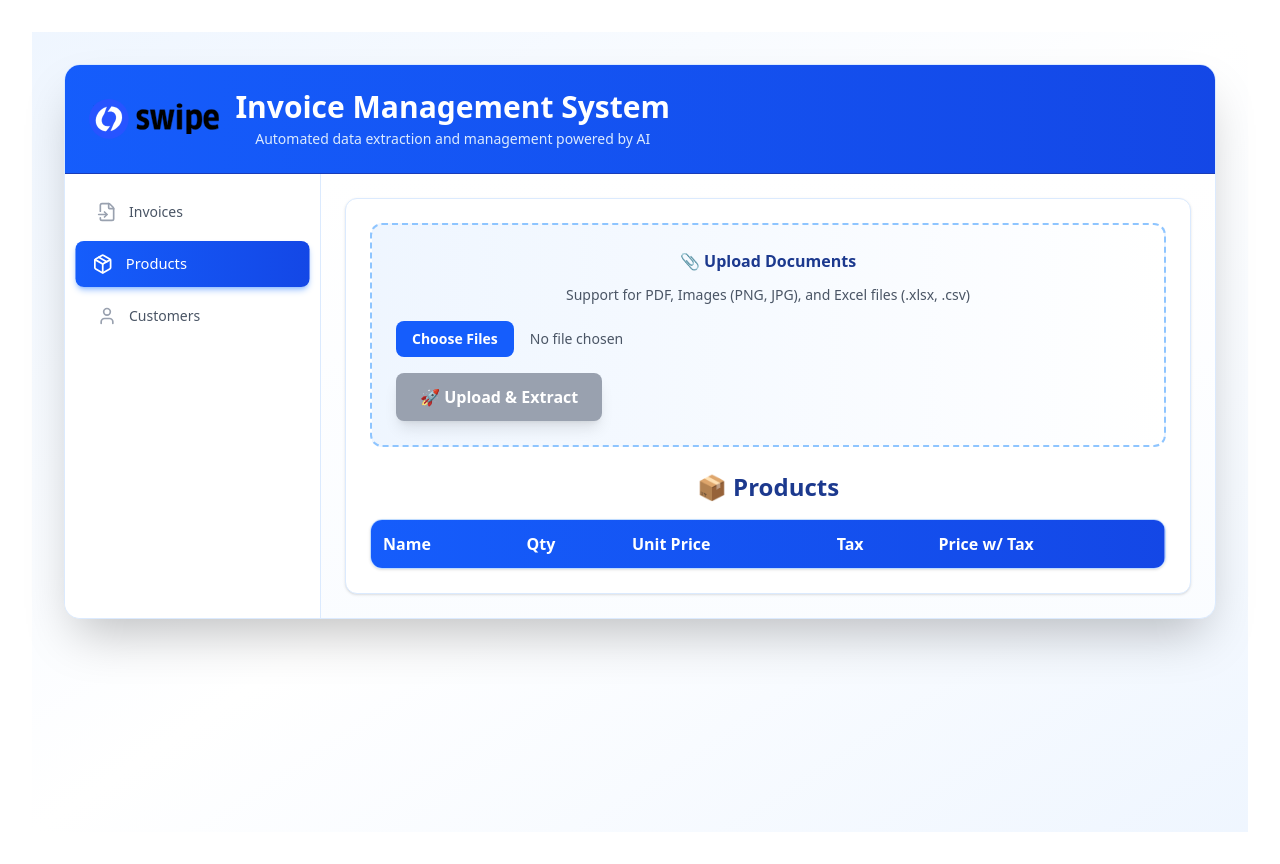
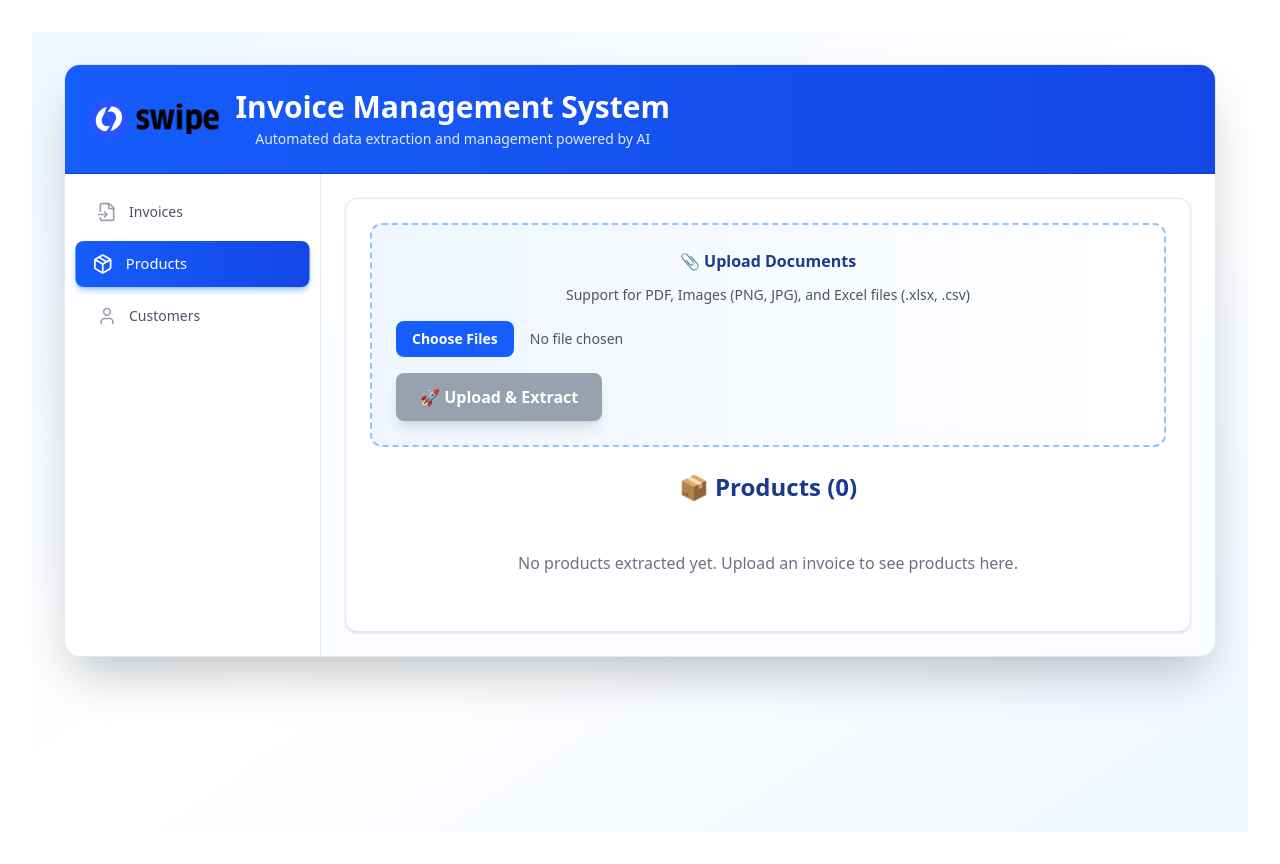
Before and after one commit to Tharunchanda/Automated-Data-Extraction-and-Invoice-Management, a React (Vite) app in the folder Frontend/: page / in a window 1280 px wide. Both pictures are taken after a click on the button "Products". Built offline with nearby package versions, Linux system fonts and the light colour scheme.

Commit message:
Add console logging to debug Products and Customers tabs update issue

```diff
--- a/Frontend/src/components/Customers.jsx
+++ b/Frontend/src/components/Customers.jsx
@@ -7,6 +7,8 @@ export default function Customers() {
   const customers = useSelector(s=>s.customers.list);
   const dispatch = useDispatch();
 
+  console.log('👥 Customers component render:', customers?.length || 0, 'customers');
+
   const onNameChange = (id, name) => {
     dispatch(updateCustomer({ id, changes: { name } }));
     dispatch(updateCustomerNameInInvoices({ customerId: id, name }));
@@ -14,7 +16,12 @@ export default function Customers() {
 
   return (
     <div className="space-y-4">
-      <h2 className="text-2xl font-bold text-blue-900">👥 Customers</h2>
+      <h2 className="text-2xl font-bold text-blue-900">👥 Customers ({customers.length})</h2>
+      {customers.length === 0 ? (
+        <div className="text-center py-8 text-gray-500">
+          No customers extracted yet. Upload an invoice to see customers here.
+        </div>
+      ) : (
       <div className="overflow-auto rounded-xl border border-blue-200 shadow-sm">
         <table className="w-full table-auto">
           <thead className="bg-gradient-to-r from-blue-600 to-blue-700 text-white">
@@ -41,6 +48,7 @@ export default function Customers() {
           </tbody>
         </table>
       </div>
+      )}
     </div>
   );
 }
--- a/Frontend/src/components/Products.jsx
+++ b/Frontend/src/components/Products.jsx
@@ -7,6 +7,8 @@ export default function Products() {
   const products = useSelector(s=>s.products.list);
   const dispatch = useDispatch();
 
+  console.log('📦 Products component render:', products?.length || 0, 'products');
+
   const onNameChange = (id, name) => {
     dispatch(updateProduct({ id, changes: { name } }));
     dispatch(updateProductNameInInvoices({ productId: id, name }));
@@ -14,7 +16,12 @@ export default function Products() {
 
   return (
     <div className="space-y-4">
-      <h2 className="text-2xl font-bold text-blue-900">📦 Products</h2>
+      <h2 className="text-2xl font-bold text-blue-900">📦 Products ({products.length})</h2>
+      {products.length === 0 ? (
+        <div className="text-center py-8 text-gray-500">
+          No products extracted yet. Upload an invoice to see products here.
+        </div>
+      ) : (
       <div className="overflow-auto rounded-xl border border-blue-200 shadow-sm">
         <table className="w-full table-auto">
           <thead className="bg-gradient-to-r from-blue-600 to-blue-700 text-white">
@@ -45,6 +52,7 @@ export default function Products() {
           </tbody>
         </table>
       </div>
+      )}
     </div>
   );
 }
--- a/Frontend/src/components/Upload.jsx
+++ b/Frontend/src/components/Upload.jsx
@@ -106,6 +106,12 @@ export default function Upload() {
                     : f
                 ));
 
+                console.log('📦 fileComplete event:', {
+                  invoices: data.invoices?.length || 0,
+                  products: data.products?.length || 0,
+                  customers: data.customers?.length || 0
+                });
+
                 // Add data incrementally
                 if (data.invoices?.length) dispatch(addInvoices(data.invoices));
                 if (data.products?.length) dispatch(addProducts(data.products));
@@ -123,6 +129,14 @@ export default function Upload() {
 
               case 'complete':
                 setStatus(`✅ All files processed successfully!`);
+
+                console.log('✨ complete event:', {
+                  invoices: data.invoices?.length || 0,
+                  products: data.products?.length || 0,
+                  customers: data.customers?.length || 0
+                });
+                console.log('Products data:', data.products);
+                console.log('Customers data:', data.customers);
 
                 // Update with final aggregated data
                 if (data.invoices?.length) dispatch(setInvoices(data.invoices));
```
Also changed, not shown: 1 other file (tests, documents, lock files or other folders).
